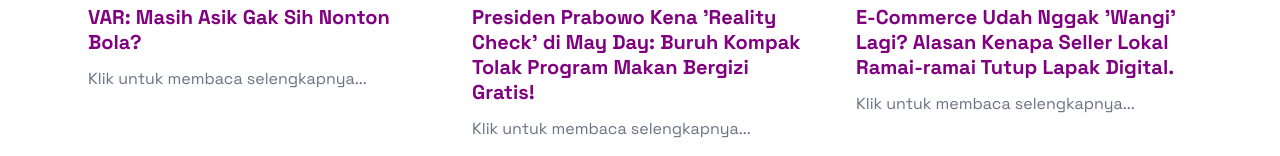
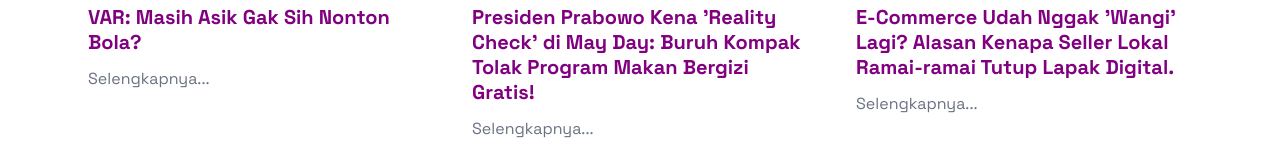
Before and after one commit to hiibonii/HiBoni-Blog, a Next.js app: page / in a window 1280 px wide. Shown: the part 796-952 px from the top of the page. Built offline with nearby package versions, Linux system fonts and the light colour scheme.

Commit message:
Klik selengkapnya

```diff
--- a/components/BlogCard.tsx
+++ b/components/BlogCard.tsx
@@ -25,7 +25,7 @@ export default function BlogCard({ post }: { post: any }) {
           </h2>
           <p className="text-gray-500 mt-2 line-clamp-2">
   {/* Gunakan fallback string kosong kalau description kebetulan belum diisi */}
-  {post.description || "Klik untuk membaca selengkapnya..."}
+  {post.description || "Selengkapnya..."}
 </p>
         </div>
       </article>
```
